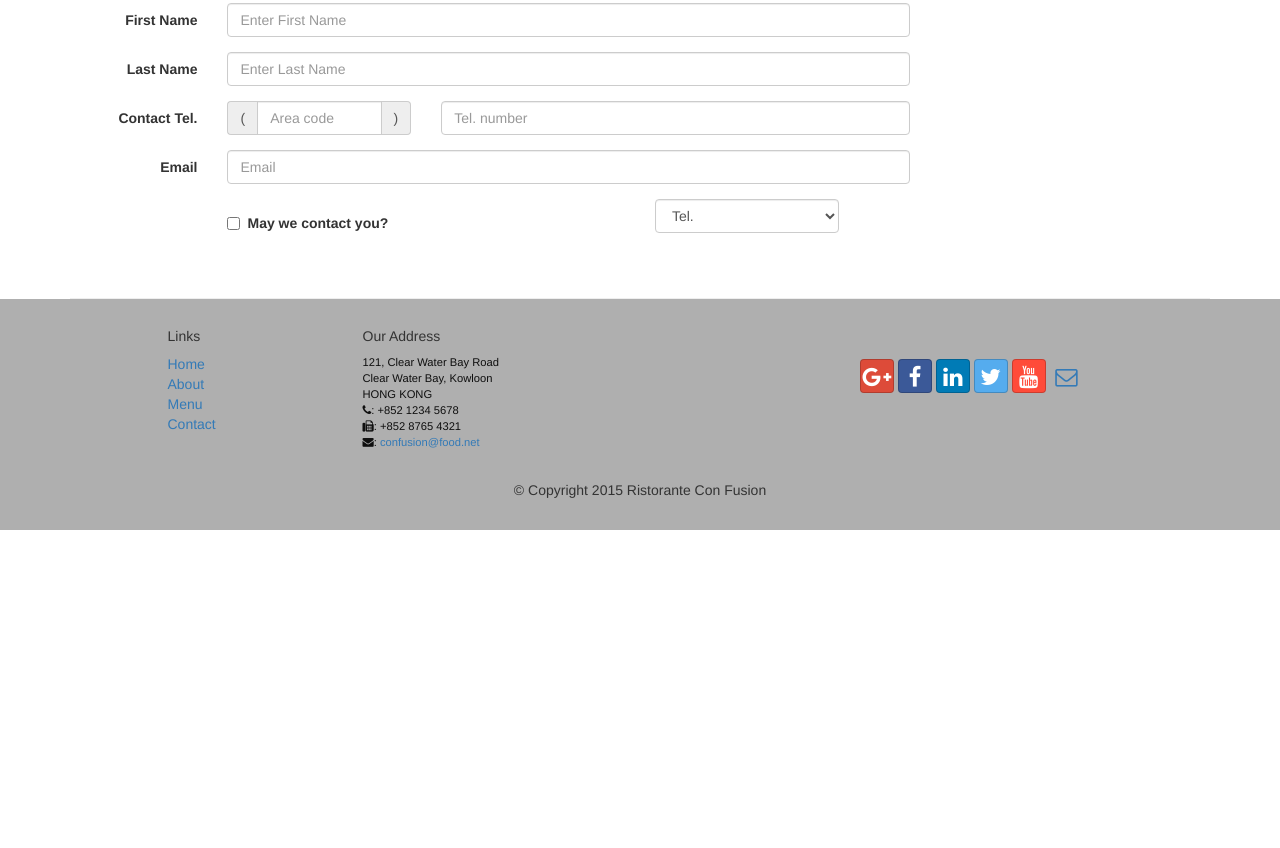
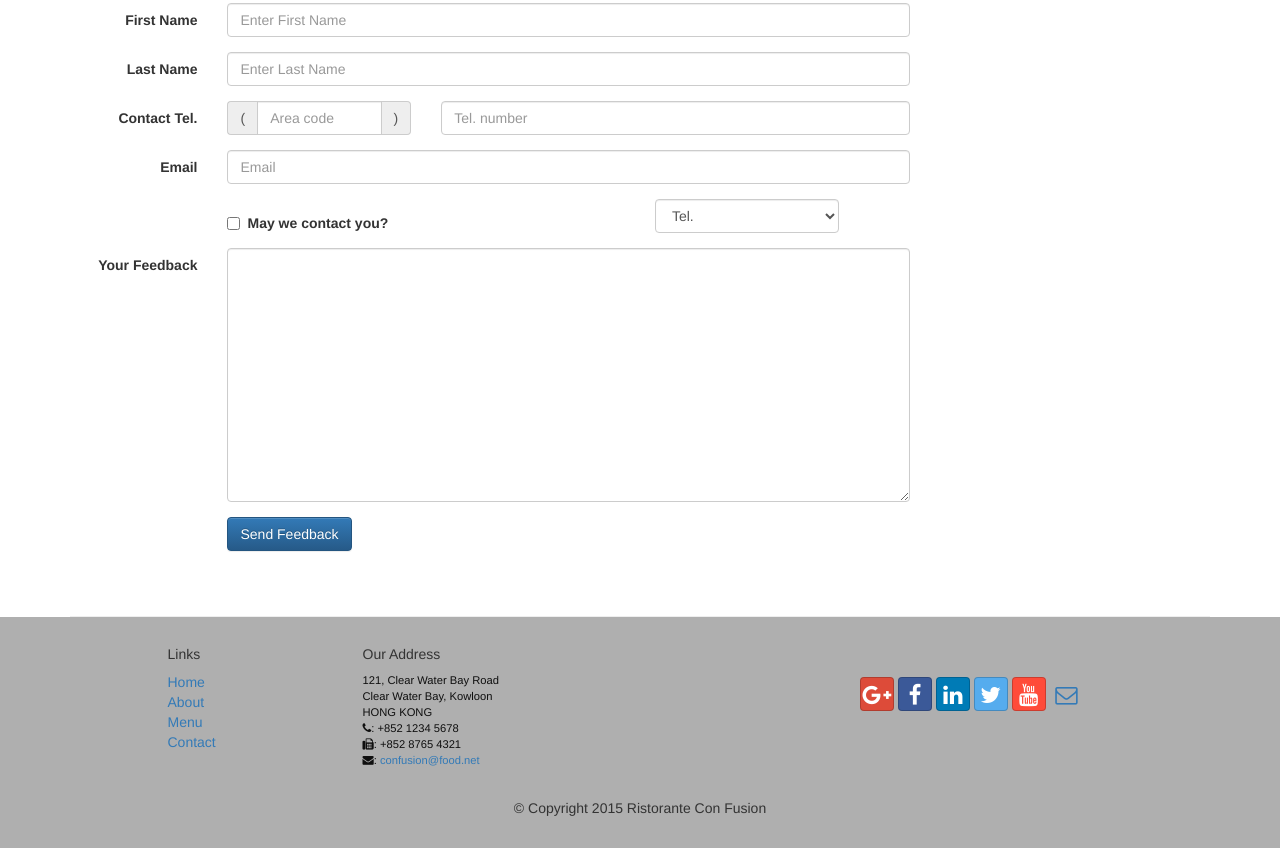
Before and after one commit to Ronaq13/BootStrap_work, a plain HTML site: page contactus.html in a window 1280 px wide. Shown: the part 1106-1954 px from the top of the page. Before the commit the page ends 1636 px from the top, so only its background shows below. Drawn offline with nearby package versions, Linux system fonts and the light colour scheme.

Commit message:
finished contactus.html page

```diff
--- a/contactus.html
+++ b/contactus.html
@@ -177,6 +177,21 @@
                         </div>
                     </div>
 
+                    <!-- Text Area -->
+                    <div class="form-group">
+                        <label for="feedback" class="col-sm-2 control-label">Your Feedback</label>
+                        <div class="col-sm-10">
+                            <textarea class="form-control" id="feedback" name="feedback" rows="12"></textarea>
+                        </div>
+                    </div>
+
+                    <!-- Submit button -->
+                    <div class="form-group">
+                        <div class="col-sm-offset-2 col-sm-10">
+                            <button type="submit" class="btn btn-primary">Send Feedback</button>
+                        </div>
+                    </div>
+
 
                 </form>
                 <!-- Forms Ends here -->
```
